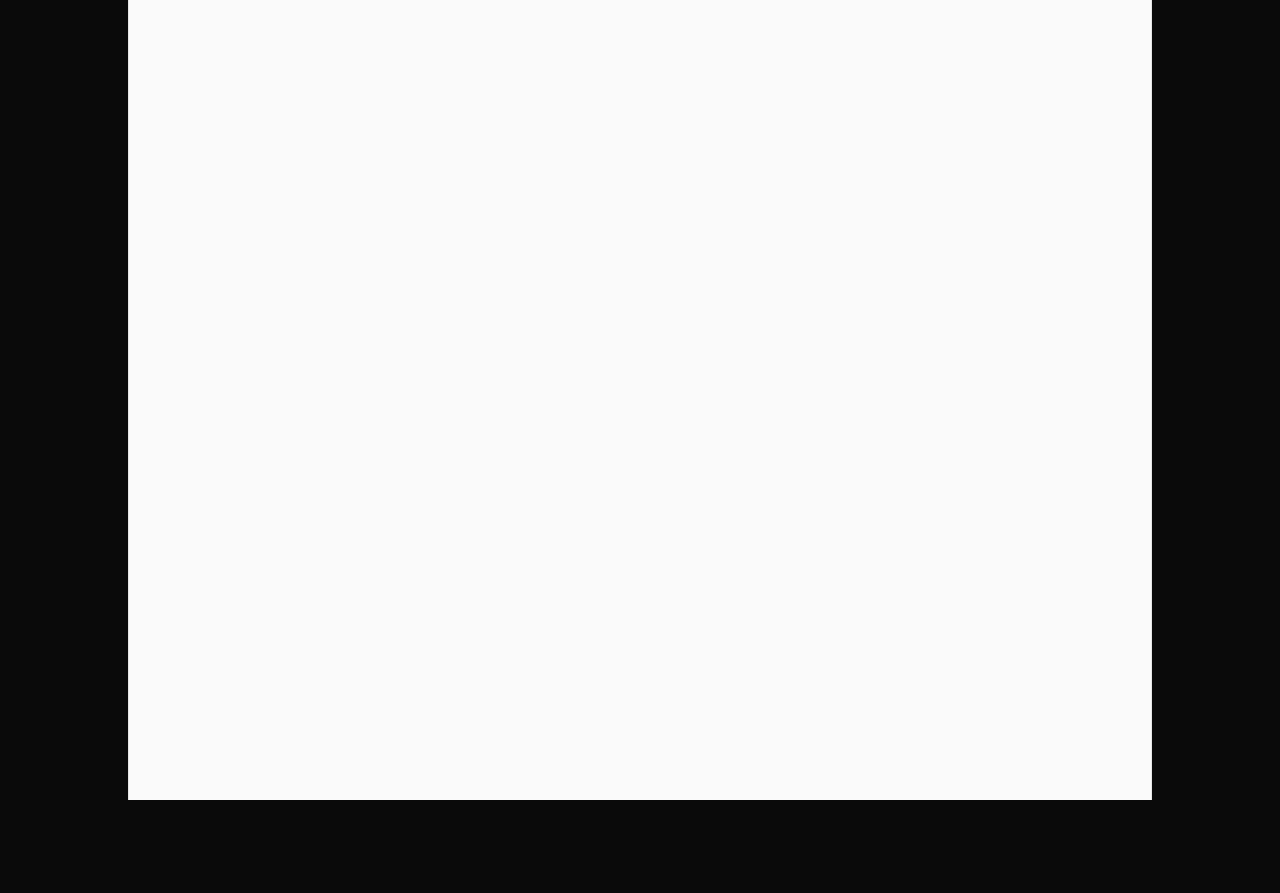
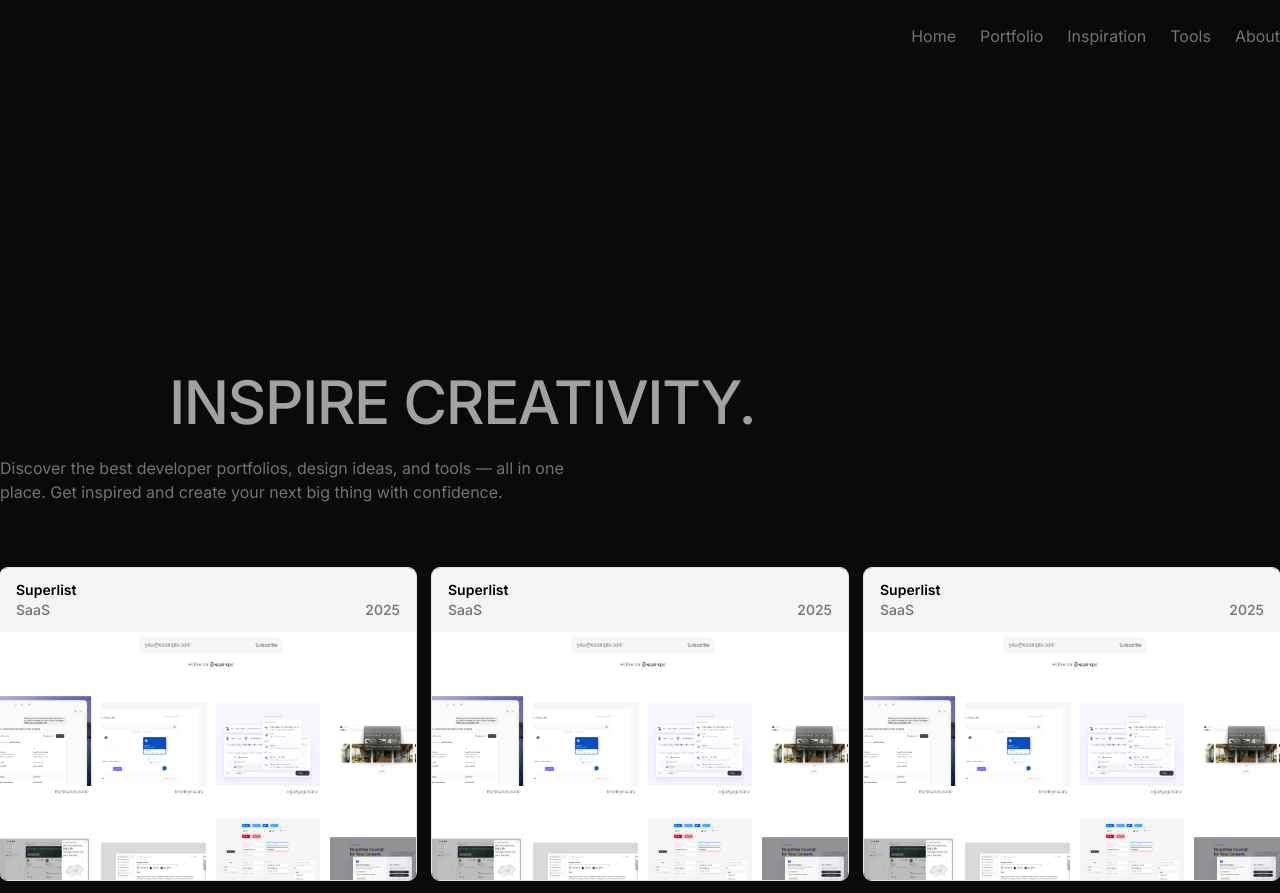
Before and after one commit to prasanjit-dey-ux/Inspohub, a Next.js app in the folder client/: page / in a window 1280 px wide. Shown: the top 893 px of the page. Before the commit the page ends 800 px from the top, so only its background shows below. Built offline with nearby package versions, Linux system fonts and the light colour scheme.

Commit message:
updated page

```diff
--- a/client/app/page.tsx
+++ b/client/app/page.tsx
@@ -1,10 +1,93 @@
+import clsx from "clsx";
 import Image from "next/image";
+import { Card } from "@/component/ui/card";
+
 
 export default function Home() {
   return (
 
-    <div className="border-x  border-neutral-200 h-screen max-w-5xl bg-neutral-50 mx-auto">
+    <div className=" h-screen max-w-7xl mx-auto ">
+        <Navbar />
+        <Header />
+        <div className="grid grid-cols-3 mt-6 gap-4">
+          <div>
+            <Card
+            src="/images/img1.png"
+            title="Appinspo"
+            tag="Inspiration"
+
+            />
+          </div>
+          <div>
+            <Card
+            src="/images/img1.png"
+            title="Appinspo"
+            tag="Inspiration"
+            />
+          </div>
+                    <div>
+            <Card
+            src="/images/img1.png"
+            title="Appinspo"
+            tag="Inspiration"
+            />
+          </div>
+                              <div>
+            <Card
+            src="/images/img1.png"
+            title="Appinspo"
+            tag="Inspiration"
+            />
+          </div>
+                                        <div>
+            <Card
+            src="/images/img1.png"
+            title="Appinspo"
+            tag="Inspiration"
+            />
+          </div>
+                                        <div>
+            <Card
+            src="/images/img1.png"
+            title="Appinspo"
+            tag="Inspiration"
+            />
+          </div>
+        </div>
 
     </div>
   );
 }
+
+const Header = () => {
+return (
+    <div className="py-20 pb-10 mt-40">
+      <h1 className="text-6xl font-medium text-neutral-950 tracking-tight uppercase max-w-3xl">
+        Discover websites that <span className="text-neutral-400">inspire creativity.</span>
+      </h1>
+      <p className="text-neutral-500 text-base max-w-xl mt-6">
+        Discover the best developer portfolios, design ideas, and tools — all in one place. Get inspired and create your next big thing with confidence.
+      </p>
+  </div>
+)
+}
+
+const Navbar =  () => {
+  return (
+    <>
+      <nav>
+          <div className=" h-18 flex justify-between items-center ">
+          <h1 className="font-medium text-xl text-neutral-950 ">INSPIRE</h1>
+          <div className="flex gap-6 text-neutral-500 text-base ">
+            <p>Home</p>
+            <p>Portfolio</p>
+            <p>Inspiration</p>
+            <p>Tools</p>
+            <p>About</p>
+          </div>
+
+        </div>
+      </nav>
+    </>
+  )
+}
```
